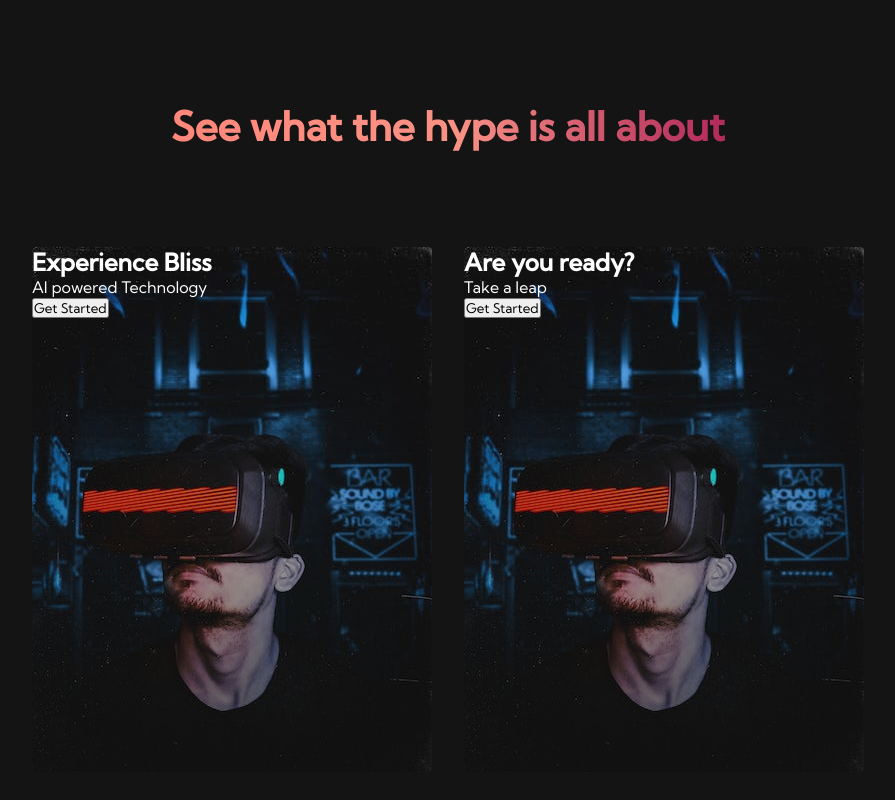
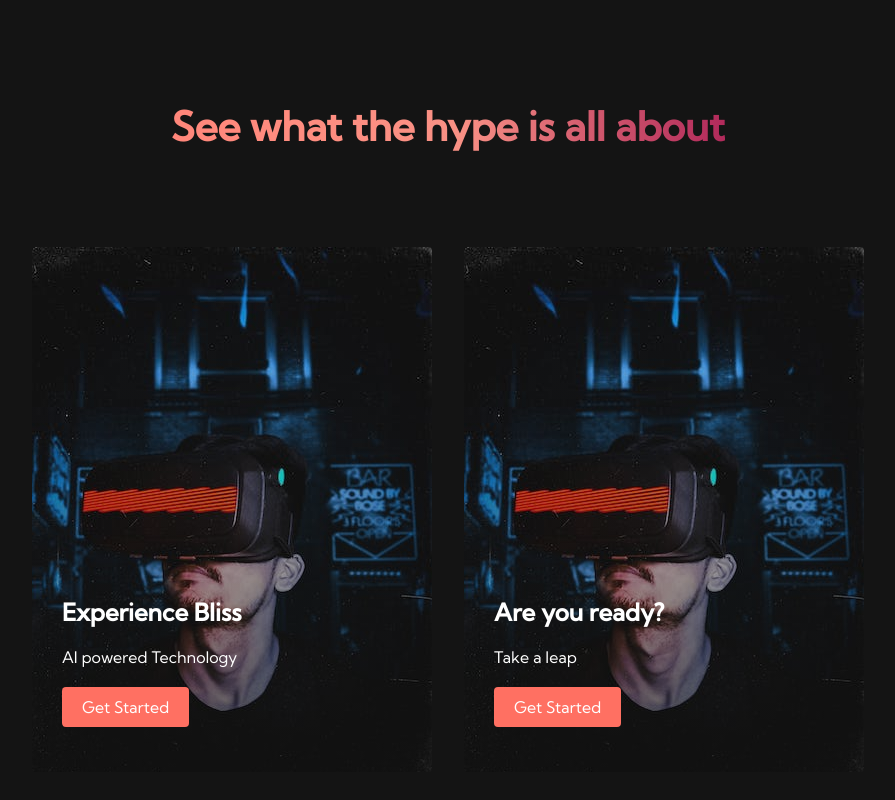
Before and after one commit to miketaughtyou/next-app, a plain HTML site: page index.html in a window 1280 px wide. Shown: the part 698-1498 px from the top of the page, without its empty margins (192-1087 px from the left). Drawn offline with Linux system fonts and the light colour scheme.

Commit message:
updated 3

```diff
--- a/styles.css
+++ b/styles.css
@@ -395,15 +395,41 @@
   color: #fff;
 }
 
-.services__card:before {
+/* .services__card:before {
   opacity: 0.2;
-}
+} */
 
-/* .services__card:nth-child(2) {
+.services__card:nth-child(2) {
   background-image: linear-gradient(
       to bottom,
       rgba(0, 0, 0, 0) 0%,
       rgba(17, 17, 17, 0.6) 100%
     ),
     url("/images/pic4.jpeg");
-} */
+}
+
+.services h2 {
+  position: absolute;
+  top: 350px;
+  left: 30px;
+}
+
+.services__card p {
+position: absolute;
+top: 400px;
+left: 30px;
+}
+
+.services__card button {
+  color: #fff;
+  padding: 10px 20px;
+  border: none;
+  outline: none;
+  border-radius: 4px;
+  background: #ff7062;
+  position: absolute;
+  top: 440px;
+  left: 30px;
+  font-size: 1rem;
+  cursor: pointer;
+}
```
